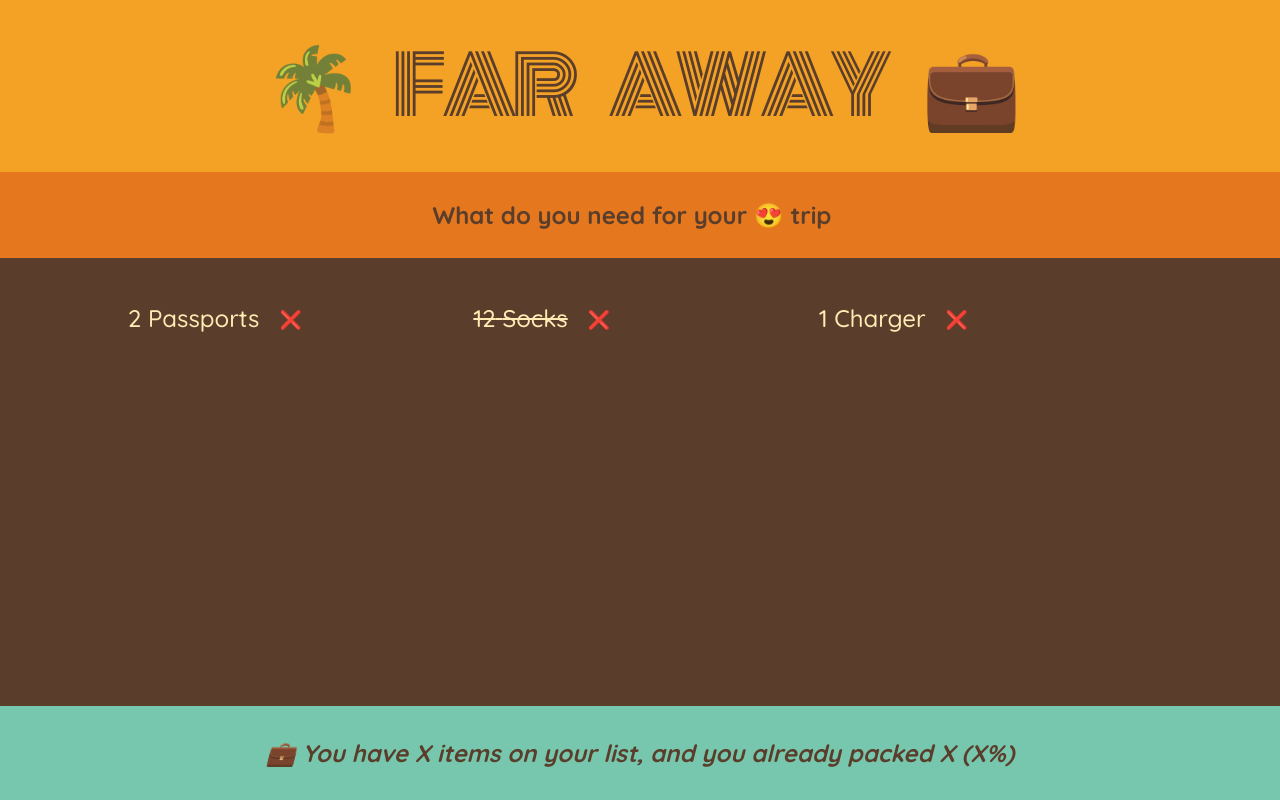
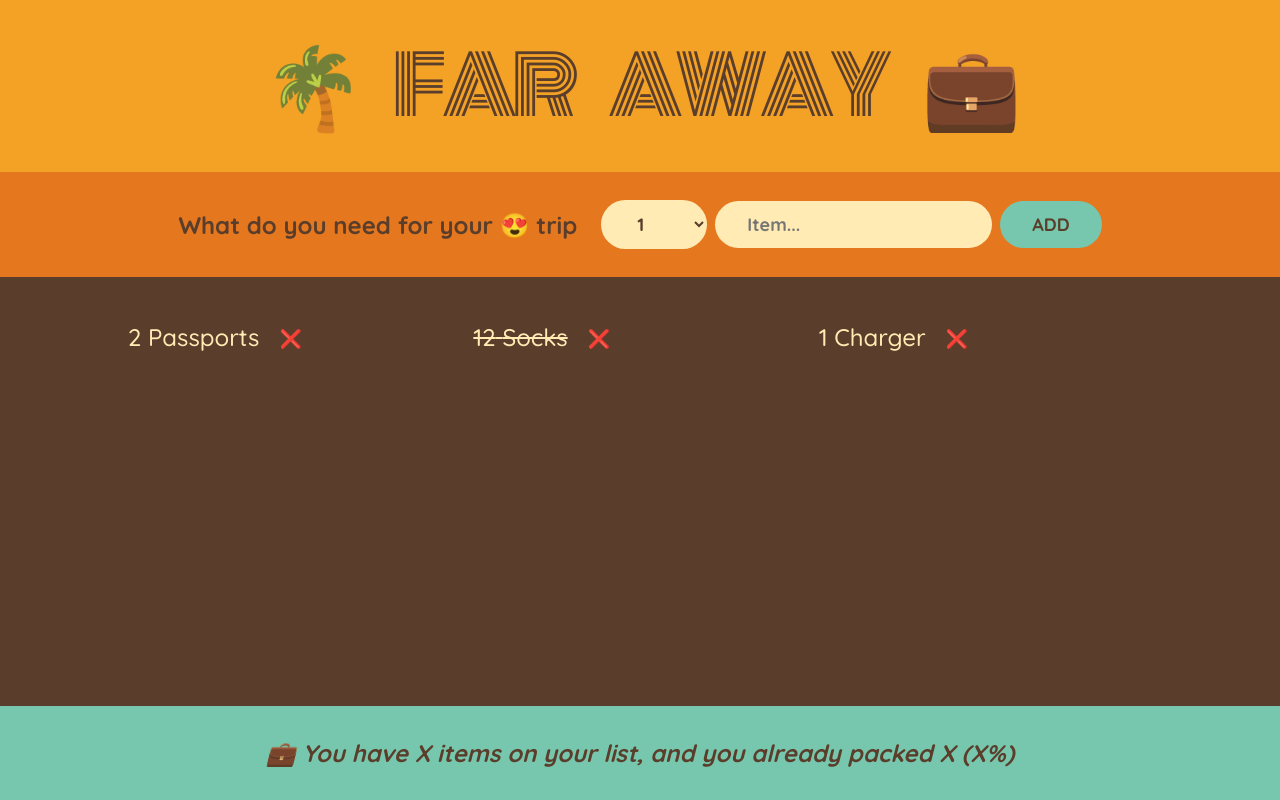
Before and after one commit to augustoqa/05-react-travel-list, a React (Create React App) app: page / in a window 1280 px wide. Built offline with nearby package versions, Linux system fonts and the light colour scheme.

Commit message:
Building a Form and Handling Submissions

```diff
--- a/src/App.js
+++ b/src/App.js
@@ -20,10 +20,23 @@
 }
 
 function Form() {
+  function handleSubmit(event) {
+    event.preventDefault()
+  }
+
   return (
-    <div className='add-form'>
+    <form onSubmit={handleSubmit} className='add-form'>
       <h3>What do you need for your 😍 trip</h3>
-    </div>
+      <select>
+        {Array.from({ length: 20 }, (_, i) => i + 1).map((num) => (
+          <option value={num} key={num}>
+            {num}
+          </option>
+        ))}
+      </select>
+      <input type='text' placeholder='Item...' />
+      <button>Add</button>
+    </form>
   )
 }
 
@@ -32,7 +45,7 @@
     <div className='list'>
       <ul>
         {initialItems.map((item) => (
-          <Item item={item} />
+          <Item item={item} key={item.id} />
         ))}
       </ul>
     </div>
```
